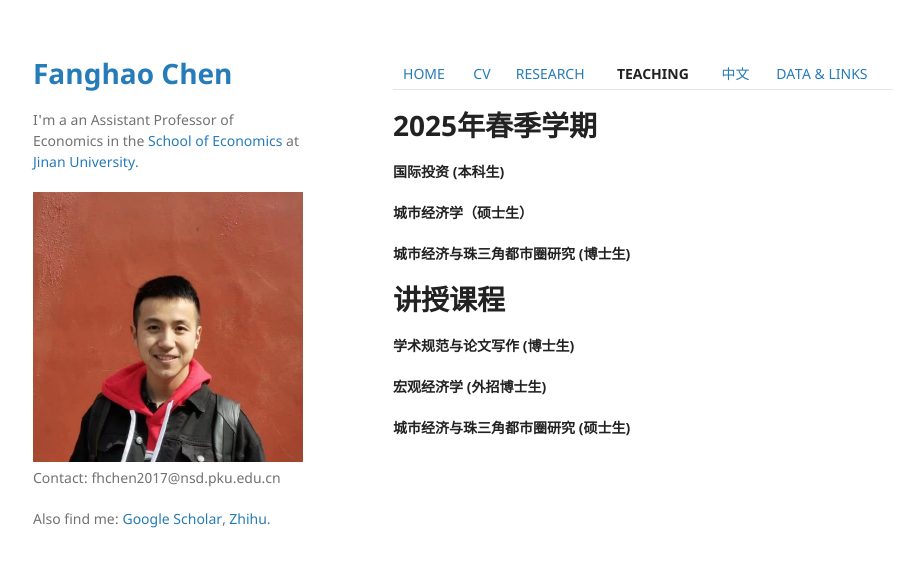
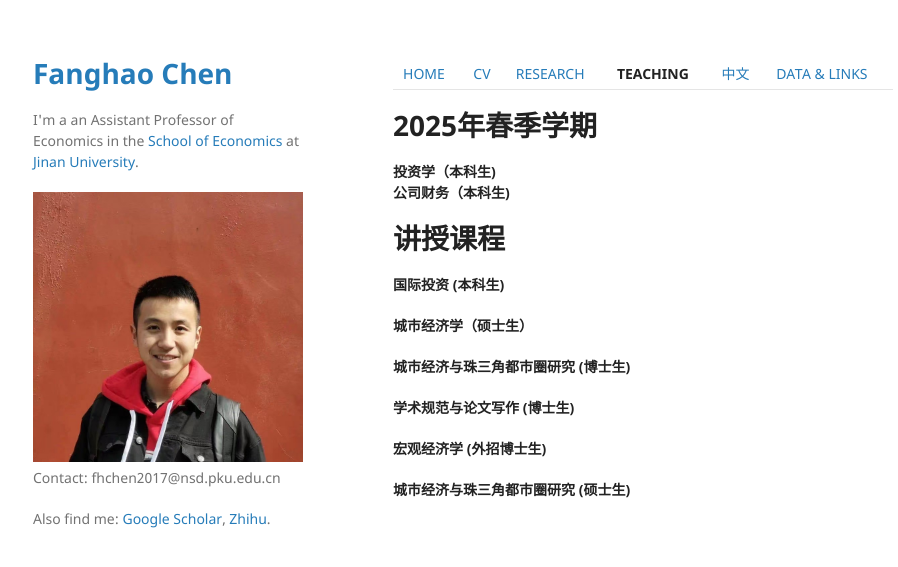
Before and after one commit to FanghaoChen/homepage, a Jekyll site: the page built from teaching.md, in a window 1280 px wide. Shown: the top 567 px of the page, without its empty margins (177-1075 px from the left). Built offline with Jekyll 4.4.1, drawn with Linux system fonts in a browser that asks for light colours; our own code applies the rules of GitHub Pages for plain Markdown files.

Commit message:
Update teaching.md

```diff
--- a/teaching.md
+++ b/teaching.md
@@ -1,6 +1,11 @@
 [HOME](./index.md) | [CV](./assets/CV_FanghaoChen_240916.pdf) | [RESEARCH](./research.md) | [**TEACHING**](./teaching.md) | [中文](./chinesepage.md) | [DATA & LINKS](./links.md)
 
 # 2025年春季学期
+
+**投资学（本科生)**  <br/>
+**公司财务（本科生)**  <br/>
+
+# 讲授课程
 
 **国际投资 (本科生)** <br/>
 <!---
```
Also changed, not shown: other parts of teaching.md (+0 -2 lines).
